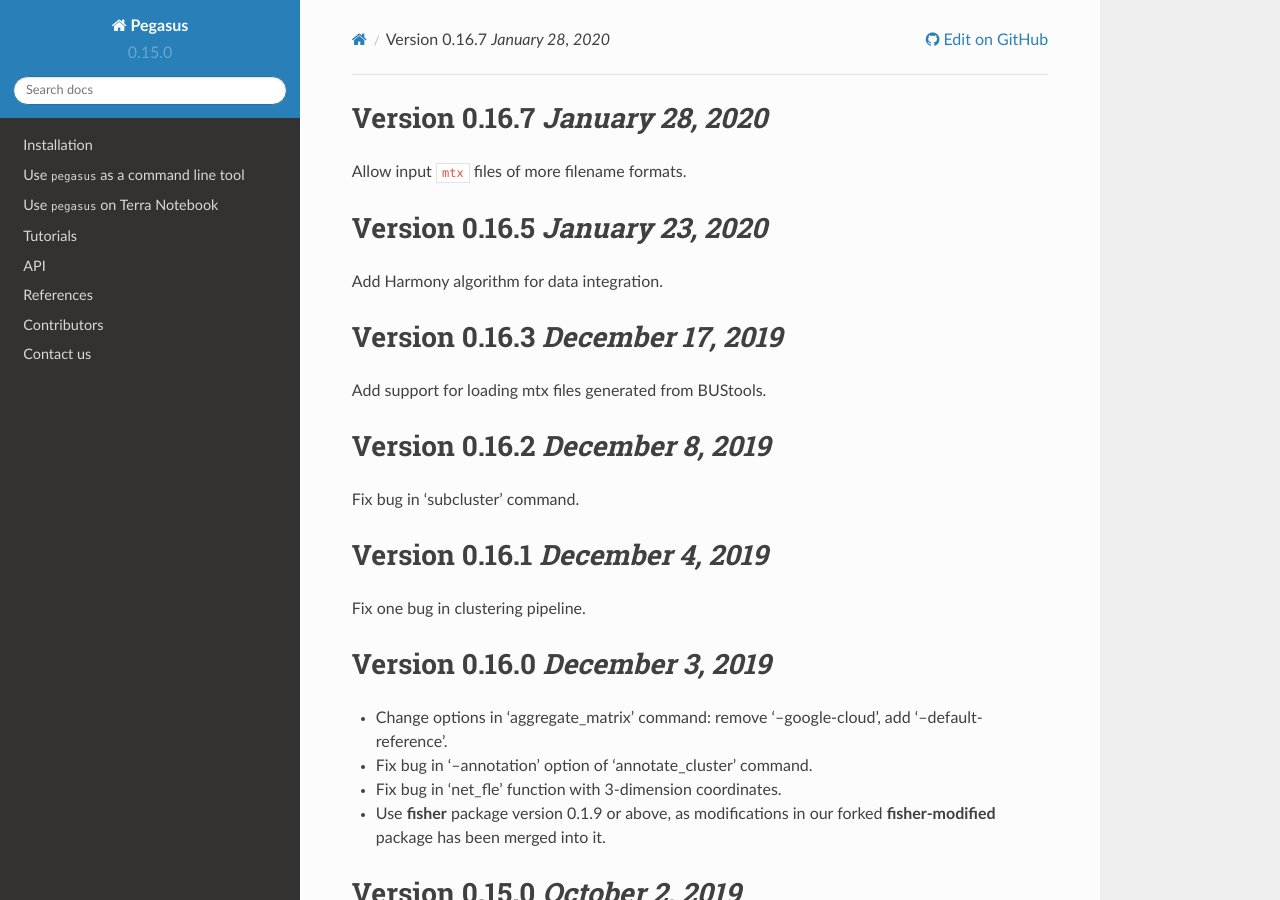
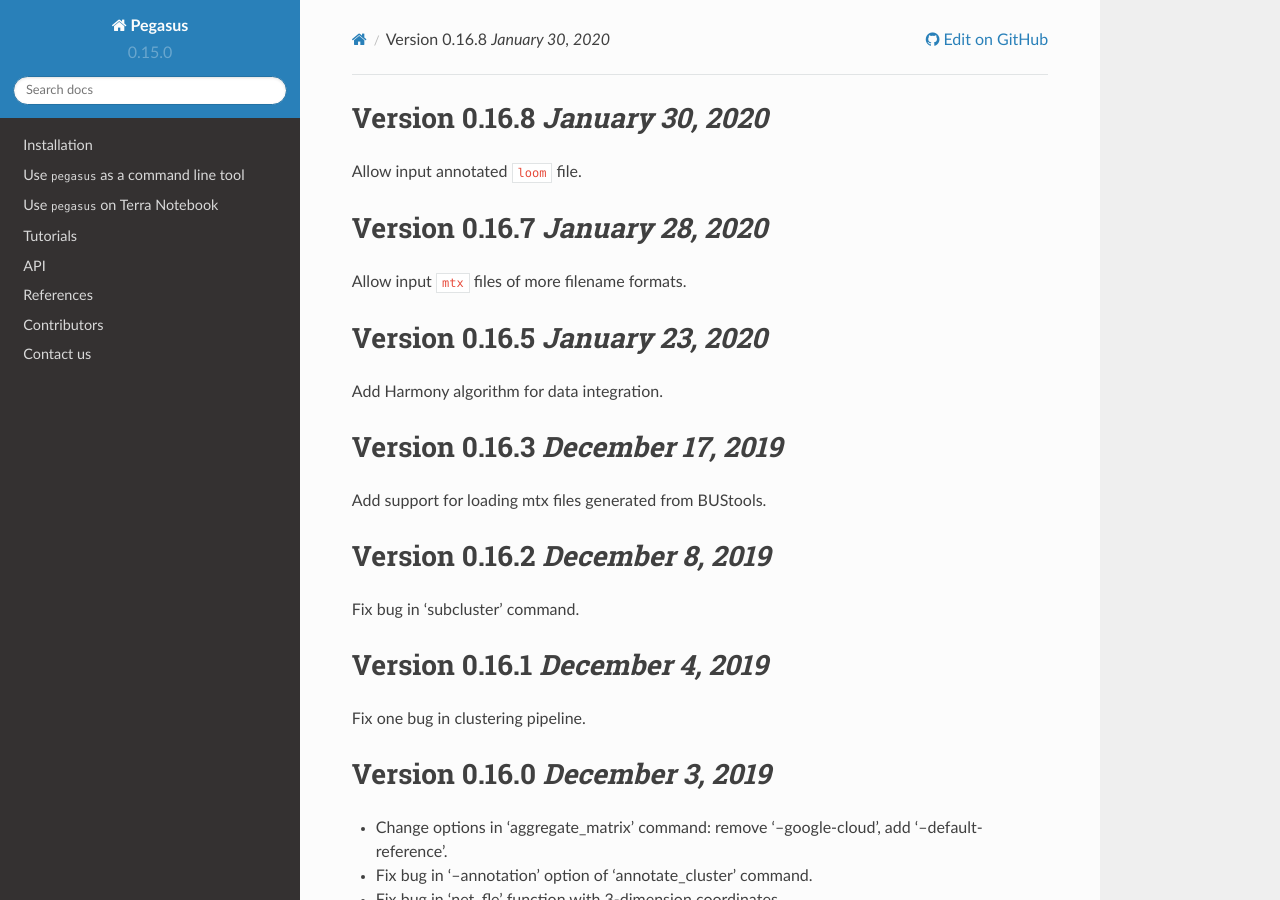
Before and after one commit to lilab-bcb/pegasus, a Sphinx documentation site: the page built from docs/release_notes.rst, in a window 1280 px wide and 900 px high. Built offline with Sphinx 7.4.7 and the Read the Docs theme 2.0.0, drawn with Linux system fonts in a browser that asks for light colours; formulas are drawn with MathJax 3.

Commit message:
update version

```diff
--- a/docs/release_notes.rst
+++ b/docs/release_notes.rst
@@ -1,3 +1,8 @@
+Version 0.16.8 `January 30, 2020`
+-----------------------------------
+
+Allow input annotated ``loom`` file.
+
 Version 0.16.7 `January 28, 2020`
 -----------------------------------
 
```
